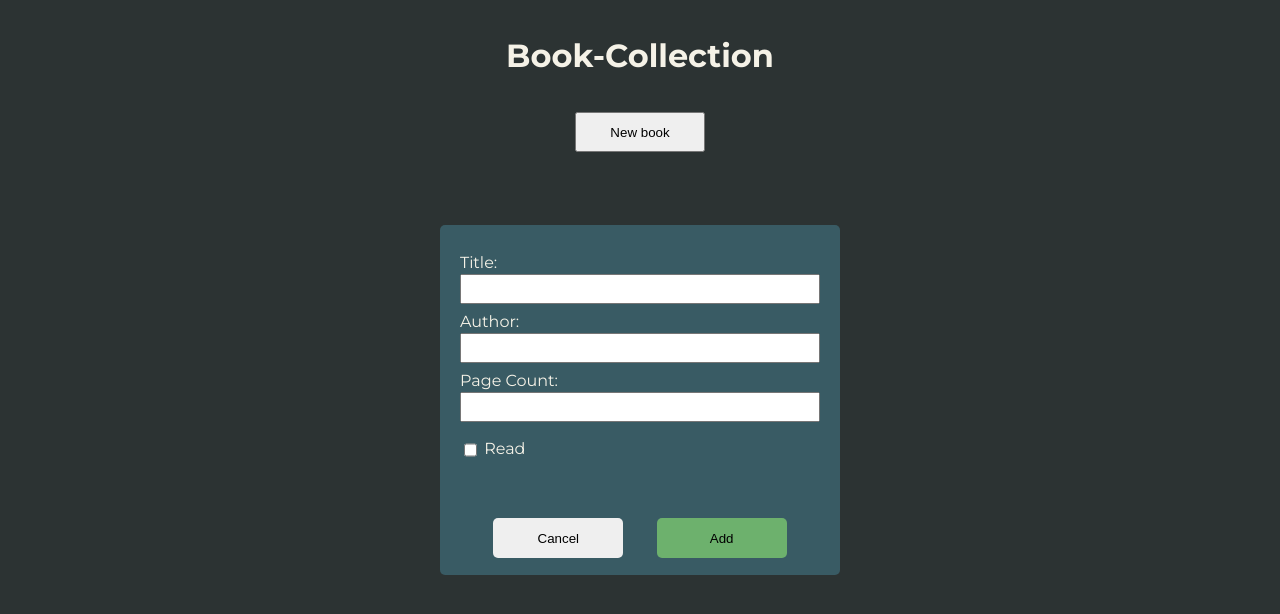
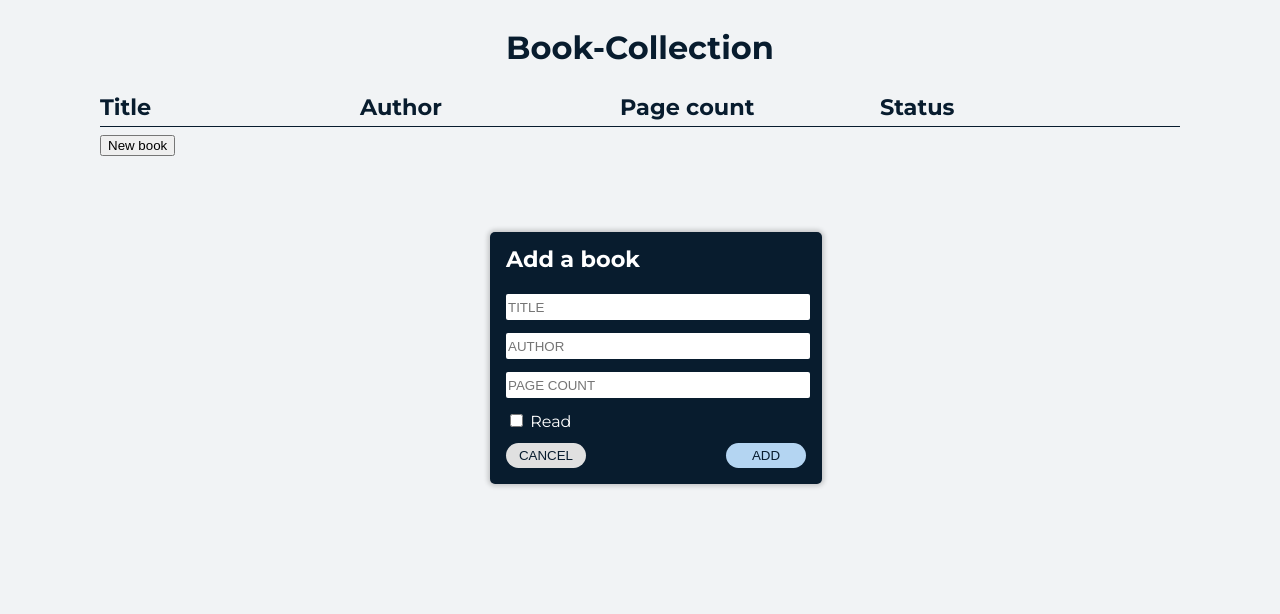
Before and after one commit to mardemj14/library-app, a plain HTML site: page index.html in a window 1280 px wide. Both pictures are taken after a click on the button "New book". Drawn offline with Linux system fonts and the light colour scheme.

Commit message:
Initial commit for UI update

```diff
--- a/index.html
+++ b/index.html
@@ -25,35 +25,44 @@
     <link rel="stylesheet" href="styles/reset.css" />
 
     <!-- custom styles -->
-    <link rel="stylesheet" href="styles/main.css" />
+    <link rel="stylesheet" href="styles/ui-update.css" />
 
     <title>Library App</title>
   </head>
   <body>
-    <h1 class="main-title">Book-Collection</h1>
+    <div class="wrapper">
+      <h1 class="main-title">Book-Collection</h1>
 
-    <div class="wrapper">
+      <div class="table-header">
+        <h2>Title</h2>
+        <h2>Author</h2>
+        <h2>Page count</h2>
+        <h2>Status</h2>
+      </div>
       <div class="table"></div>
 
-      <form class="form hidden">
-        <label>Title: <input class="title-input" type="text" /></label>
-        <label>Author: <input class="author-input" type="text" /></label>
-        <label
-          >Page Count: <input class="page-input" type="number" min="1" max="9999"
-        /></label>
-        <label><input class="read-status" type="checkbox" /> Read</label>
-        <div class="form-btns">
-          <label class="btn-label"
-            ><input class="btn-cancel" type="button" class="btn-cancel" value="Cancel"
-          /></label>
-          <label class="btn-label"
-            ><input class="btn-add" type="button" value="Add"
-          /></label>
-        </div>
-      </form>
+      <input class="btn-newbook" type="button" value="New book" />
     </div>
 
-    <input class="btn-newbook" type="button" value="New book" />
+    <form class="form hidden">
+      <h2>Add a book</h2>
+      <input class="title-input" type="text" placeholder="TITLE" />
+      <input class="author-input" type="text" placeholder="AUTHOR" />
+      <input
+        class="page-input"
+        type="number"
+        min="1"
+        max="9999"
+        placeholder="PAGE COUNT"
+      />
+      <label class="status-label"
+        ><input class="read-status" type="checkbox" /> Read</label
+      >
+      <div class="form-btns">
+        <input class="btn-cancel" type="button" class="btn-cancel" value="CANCEL" />
+        <input class="btn-add" type="button" value="ADD" />
+      </div>
+    </form>
 
     <script src="scripts/main.js"></script>
   </body>
--- a/scripts/main.js
+++ b/scripts/main.js
@@ -56,14 +56,11 @@ function addBooksToPage(library) {
 function createBookElements(book, index) {
   table.innerHTML += `
     <div class="book-container row" data-index="${index}">
-      <i class="fas fa-book"></i>
-      <div class="title-author-container">
-        <h2 class="title">${book.title}</h2>
-        <p class="author">${book.author}</p>
-      </div>
-      <p class="pages">${book.pages} pages</p>
+      <p class="title">${book.title}</p>
+      <p class="author">${book.author}</p>
+      <p class="pages">${book.pages}</p>
       <input class="status-btn" type="button" value="${book.isRead ? 'Read' : 'Un-Read'}">
-      <i class="fas fa-trash"></i>
+      <input class="delete-btn" type="button" value="Remove">
     </div>
   `;
 }
@@ -93,7 +90,7 @@ btnCancel.addEventListener('click', () => {
 });
 
 const loadBtnsTrash = () => {
-  const btnsTrash = document.querySelectorAll('.fa-trash');
+  const btnsTrash = document.querySelectorAll('.delete-btn');
 
   btnsTrash.forEach((btn) => {
     btn.addEventListener('click', (e) => {
--- /dev/null
+++ b/styles/ui-update.css
@@ -0,0 +1,132 @@
+body {
+  width: 100%;
+  height: 100vh;
+  background-color: #f1f3f5;
+  color: #081c2e;
+  font-family: 'Montserrat', sans-serif;
+  position: relative;
+}
+
+.wrapper {
+  max-width: 1080px;
+  margin: 2rem auto 0;
+}
+
+.main-title {
+  text-align: center;
+  font-size: 2rem;
+  font-weight: 700;
+  margin-bottom: 2rem;
+}
+
+h2 {
+  font-size: 1.4rem;
+  font-weight: 700;
+}
+
+.table-header,
+.book-container {
+  display: grid;
+  grid-template-columns: 1fr 1fr 1fr 150px 150px;
+}
+
+.table-header {
+  border-bottom: 1px solid #081c2e;
+  padding-bottom: 0.5rem;
+}
+
+.book-container {
+  margin: 0.8rem 0;
+}
+
+.title {
+  font-weight: 700;
+}
+
+.author {
+  font-style: italic;
+}
+
+.status-btn,
+.delete-btn {
+  display: block;
+  width: 100px;
+  cursor: pointer;
+}
+
+.delete-btn {
+  margin-left: auto;
+  background-color: #f03e3e;
+  color: #fff;
+  border-style: none;
+  border-radius: 5px;
+}
+
+.delete-btn:hover {
+  background-color: #fa5252;
+}
+
+.btn-newbook {
+  margin: 0.5rem 0;
+}
+
+.btn-cancel,
+.btn-add {
+  cursor: pointer;
+  color: #081c2e;
+  border-style: none;
+  border-radius: 1000px;
+  width: 80px;
+  height: 25px;
+}
+
+.btn-add {
+  background-color: #b4d5f2;
+}
+
+.btn-cancel {
+  background-color: #e0e0e0;
+}
+
+.form {
+  width: 300px;
+  border-radius: 5px;
+  background-color: #081c2e;
+  position: absolute;
+  top: 50%;
+  left: 50%;
+  padding: 1rem;
+
+  margin-left: -150px;
+  margin-top: -200px;
+
+  box-shadow: 0 0 5px 2px rgba(0, 0, 0, 0.2);
+}
+
+.form > h2 {
+  color: #fff;
+  margin-bottom: 1.5rem;
+}
+
+.form > input {
+  display: block;
+  width: 100%;
+  height: 1.5rem;
+  margin: 0.8rem 0;
+  border-radius: 2px;
+  border-style: none;
+}
+
+.form-btns {
+  display: flex;
+  justify-content: space-between;
+  margin-top: 0.8rem;
+}
+
+.status-label {
+  color: #fff;
+}
+
+.hidden {
+  display: none;
+}
```
